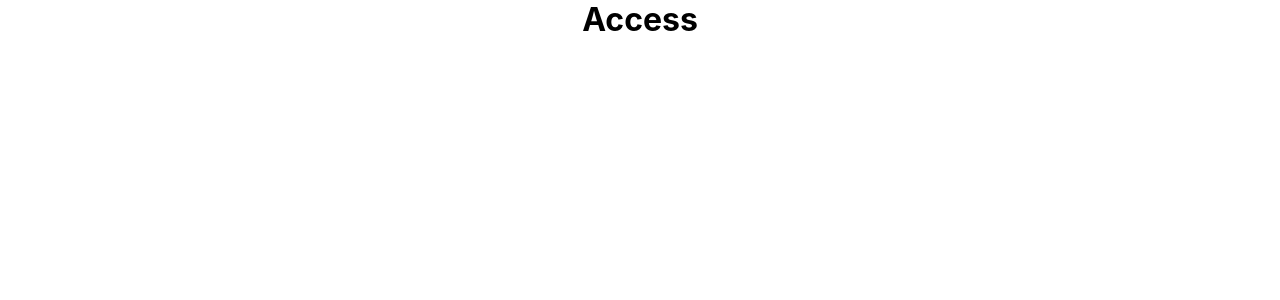
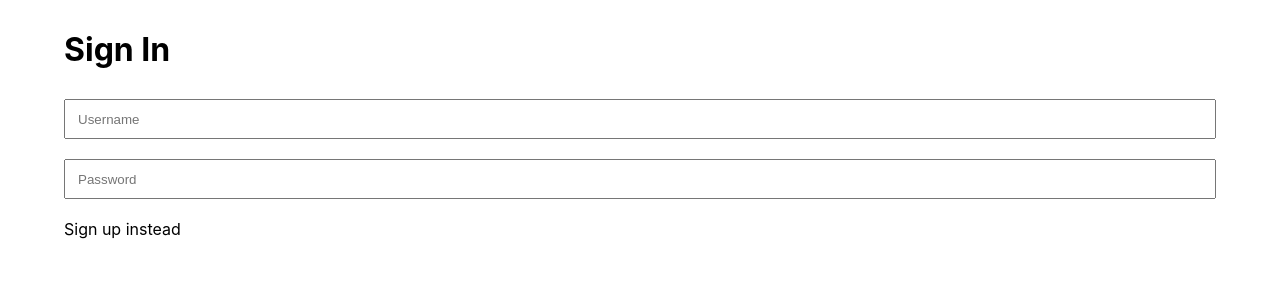
Before and after one commit to emmanuelojiji/rate-my-meal-deal, a React (Create React App) app: page /access in a window 1280 px wide. Shown: the top 300 px of the page. Built offline with nearby package versions, Linux system fonts and the light colour scheme.

Commit message:
Sign Up / Sign in screen implemented

```diff
--- a/src/Pages/Access.js
+++ b/src/Pages/Access.js
@@ -1,10 +1,35 @@
 import "./Access.scss";
+import { useState } from "react";
 
 const Access = () => {
+  const [isSignInShown, setIsSignInShown] = useState(true);
   return (
-    <>
-      <h1>Access</h1>
-    </>
+    <div className="Access">
+      {isSignInShown ? (
+        <div className="sign-in-container sign-container">
+            <h1 className="access-title">Sign In</h1>
+
+            <div className="input-container">
+          <input type="text" placeholder="Username"></input>
+          <input type="text" placeholder="Password"></input>
+          </div>
+
+          <span onClick={() => setIsSignInShown(false)}>Sign up instead</span>
+        </div>
+      ) : (
+        <div className="sign-up-container">
+            <h1 className="access-title">Sign Up</h1>
+
+            <div className="input-container">
+          <input type="text" placeholder="Username"></input>
+          <input type="text" placeholder="Password"></input>
+          <input type="text" placeholder=" Confirm Password"></input>
+          </div>
+
+          <span onClick={() => setIsSignInShown(true)}>Sign in instead</span>
+        </div>
+      )}
+    </div>
   );
 };
 
--- a/src/Pages/Access.scss
+++ b/src/Pages/Access.scss
@@ -0,0 +1,21 @@
+.Access{
+    padding-top: 30px;
+    width: 100%;
+    padding-left: 5%;
+    padding-right: 5%;
+}
+
+.input-container{
+    display: flex;
+    flex-direction: column;
+
+    input{
+        margin-bottom: 20px;
+        height: 40px;
+        padding-left: 12px;
+    }
+}
+
+.access-title{
+    margin-bottom: 30px;
+}
```
Also changed, not shown: src/index.js (+8 -7 lines).
